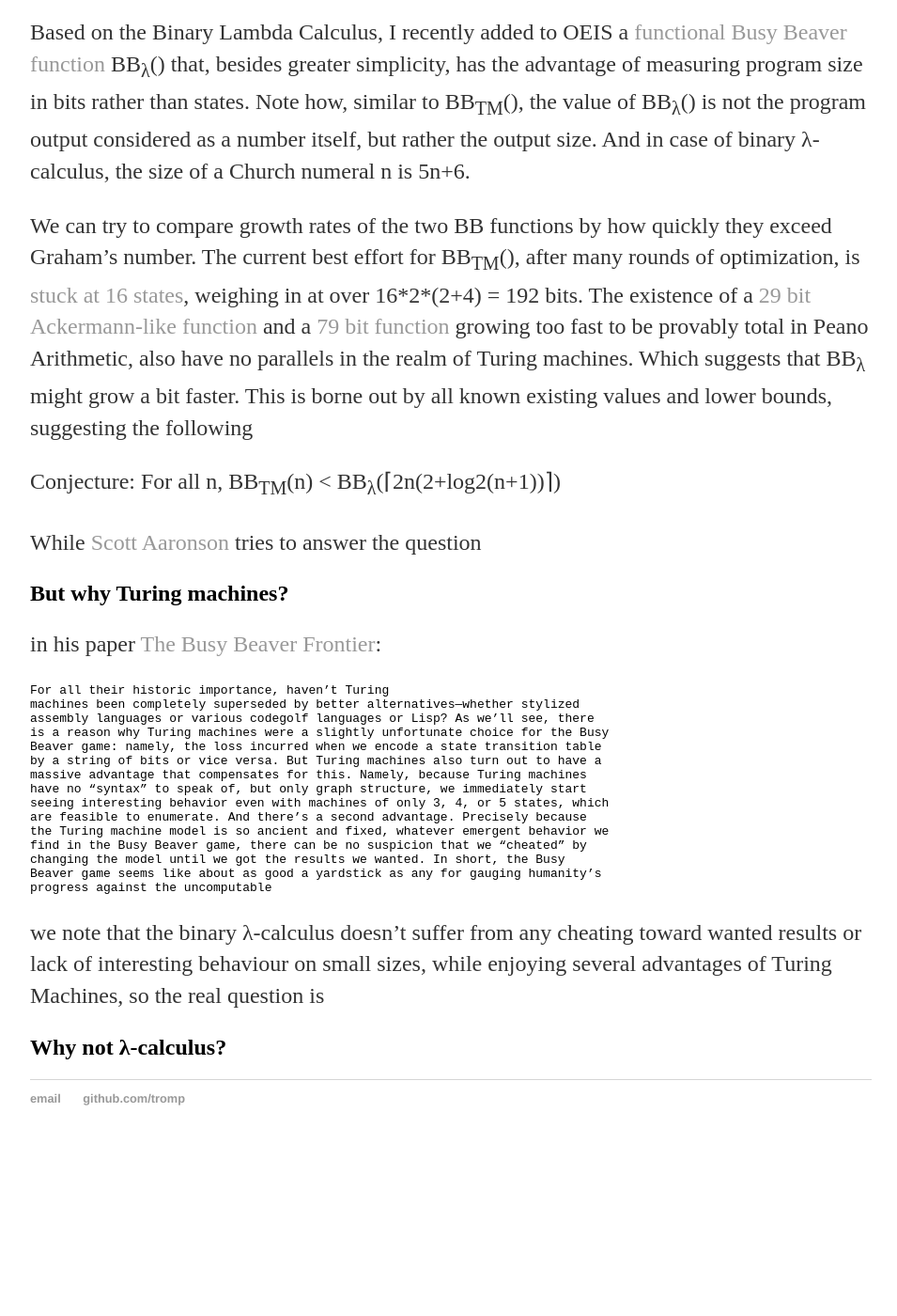
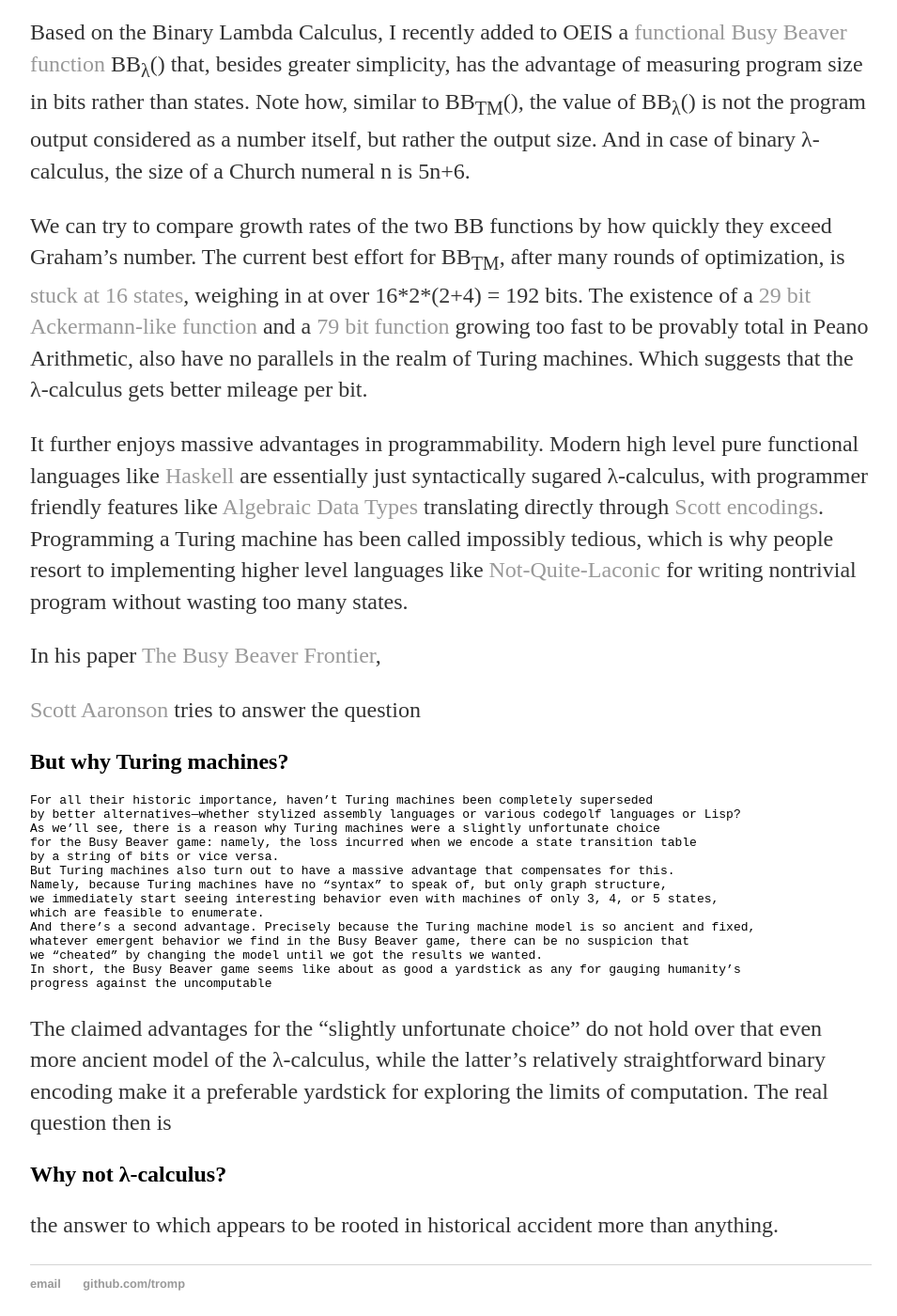
Before and after one commit to tromp/tromp.github.io, a Jekyll site: the page built from _posts/2023-03-25-largest-number.md, in a window 1280 px wide and 1400 px high, scrolled down 4115 px. Shown: the whole window at 94% size, without its empty margins (160-1115 px from the left). Built offline with Jekyll 4.4.1, drawn with Linux system fonts in a browser that asks for light colours; before the commit the page ends 5351 px from its top, so only the background shows below that.

Commit message:
more rewriting

````diff
--- a/_posts/2023-03-25-largest-number.md
+++ b/_posts/2023-03-25-largest-number.md
@@ -171,52 +171,59 @@ By Lemma 3, Graham = 64 g 4 < 64 [ω] 64 = [ω+1] 64
 ## A Functional Busy Beaver
 
 Based on the Binary Lambda Calculus, I recently added to OEIS a
-[functional Busy Beaver function](https://oeis.org/A333479) BB<sub>λ</sub>() that, besides greater simplicity, has the advantage of
+[functional Busy Beaver function](https://oeis.org/A333479) BB<sub>λ</sub>() that,
+besides greater simplicity, has the advantage of
 measuring program size in bits rather than states. Note how, similar to BB<sub>TM</sub>(),
 the value of BB<sub>λ</sub>() is not the program output considered as a number itself, but
 rather the output size. And in case of binary λ-calculus, the size of a Church
 numeral n is 5n+6.
 
 We can try to compare growth rates of the two BB functions by how quickly they
-exceed Graham's number. The current best effort for BB<sub>TM</sub>(), after many rounds
+exceed Graham's number. The current best effort for BB<sub>TM</sub>, after many rounds
 of optimization, is [stuck at 16 states](https://googology.fandom.com/wiki/Busy_beaver_function#Small_values),
 weighing in at over 16\*2\*(2+4) = 192
 bits. The existence of a [29 bit Ackermann-like function](https://mathoverflow.net/questions/353514/whats-the-smallest-lambda-calculus-term-not-known-to-have-a-normal-form)
 and a [79 bit function](https://github.com/tromp/AIT/blob/master/fast_growing_and_conjectures/E0.lam)
 growing too fast to be provably total in Peano Arithmetic, also have no
-parallels in the realm of Turing machines. Which suggests that BB<sub>λ</sub> might grow a
-bit faster. This is borne out by all known existing values and lower bounds,
-suggesting the following
+parallels in the realm of Turing machines.
+Which suggests that the λ-calculus gets better mileage per bit.
 
-Conjecture: For all n, BB<sub>TM</sub>(n) < BB<sub>λ</sub>(⌈2n(2+log2(n+1))⌉)
+It further enjoys massive advantages in programmability.
+Modern high level pure functional languages like [Haskell](https://www.haskell.org/)
+are essentially just syntactically sugared λ-calculus,
+with programmer friendly features like [Algebraic Data Types](https://en.wikipedia.org/wiki/Algebraic_data_type)
+translating directly through [Scott encodings](https://en.wikipedia.org/wiki/Mogensen%E2%80%93Scott_encoding).
+Programming a Turing machine has been called impossibly tedious, which is why
+people resort to implementing higher level languages like
+[Not-Quite-Laconic](https://github.com/sorear/metamath-turing-machines) for writing nontrivial program without wasting too many states.
 
+In his paper [The Busy Beaver Frontier](https://scottaaronson.com/papers/bb.pdf),
 
-While [Scott Aaronson](https://scottaaronson.com/) tries to answer the question
+[Scott Aaronson](https://scottaaronson.com/) tries to answer the question
 
 ## But why Turing machines?
 
-in his paper [The Busy Beaver Frontier](https://scottaaronson.com/papers/bb.pdf):
-
 ```
-For all their historic importance, haven’t Turing
-machines been completely superseded by better alternatives—whether stylized
-assembly languages or various codegolf languages or Lisp? As we’ll see, there
-is a reason why Turing machines were a slightly unfortunate choice for the Busy
-Beaver game: namely, the loss incurred when we encode a state transition table
-by a string of bits or vice versa. But Turing machines also turn out to have a
-massive advantage that compensates for this. Namely, because Turing machines
-have no “syntax” to speak of, but only graph structure, we immediately start
-seeing interesting behavior even with machines of only 3, 4, or 5 states, which
-are feasible to enumerate. And there’s a second advantage. Precisely because
-the Turing machine model is so ancient and fixed, whatever emergent behavior we
-find in the Busy Beaver game, there can be no suspicion that we “cheated” by
-changing the model until we got the results we wanted. In short, the Busy
-Beaver game seems like about as good a yardstick as any for gauging humanity’s
+For all their historic importance, haven’t Turing machines been completely superseded
+by better alternatives—whether stylized assembly languages or various codegolf languages or Lisp?
+As we’ll see, there is a reason why Turing machines were a slightly unfortunate choice
+for the Busy Beaver game: namely, the loss incurred when we encode a state transition table
+by a string of bits or vice versa.
+But Turing machines also turn out to have a massive advantage that compensates for this.
+Namely, because Turing machines have no “syntax” to speak of, but only graph structure,
+we immediately start seeing interesting behavior even with machines of only 3, 4, or 5 states,
+which are feasible to enumerate.
+And there’s a second advantage. Precisely because the Turing machine model is so ancient and fixed,
+whatever emergent behavior we find in the Busy Beaver game, there can be no suspicion that
+we “cheated” by changing the model until we got the results we wanted.
+In short, the Busy Beaver game seems like about as good a yardstick as any for gauging humanity’s
 progress against the uncomputable
 ```
 
-we note that the binary λ-calculus doesn't suffer from any cheating toward
-wanted results or lack of interesting behaviour on small sizes, while enjoying
-several advantages of Turing Machines, so the real question is
+The claimed advantages for the "slightly unfortunate choice" do not hold over that even more
+ancient model of the λ-calculus, while the latter's relatively straightforward binary encoding make
+it a preferable yardstick for exploring the limits of computation. The real question then is
 
 ## Why not λ-calculus?
+
+the answer to which appears to be rooted in historical accident more than anything.
````
